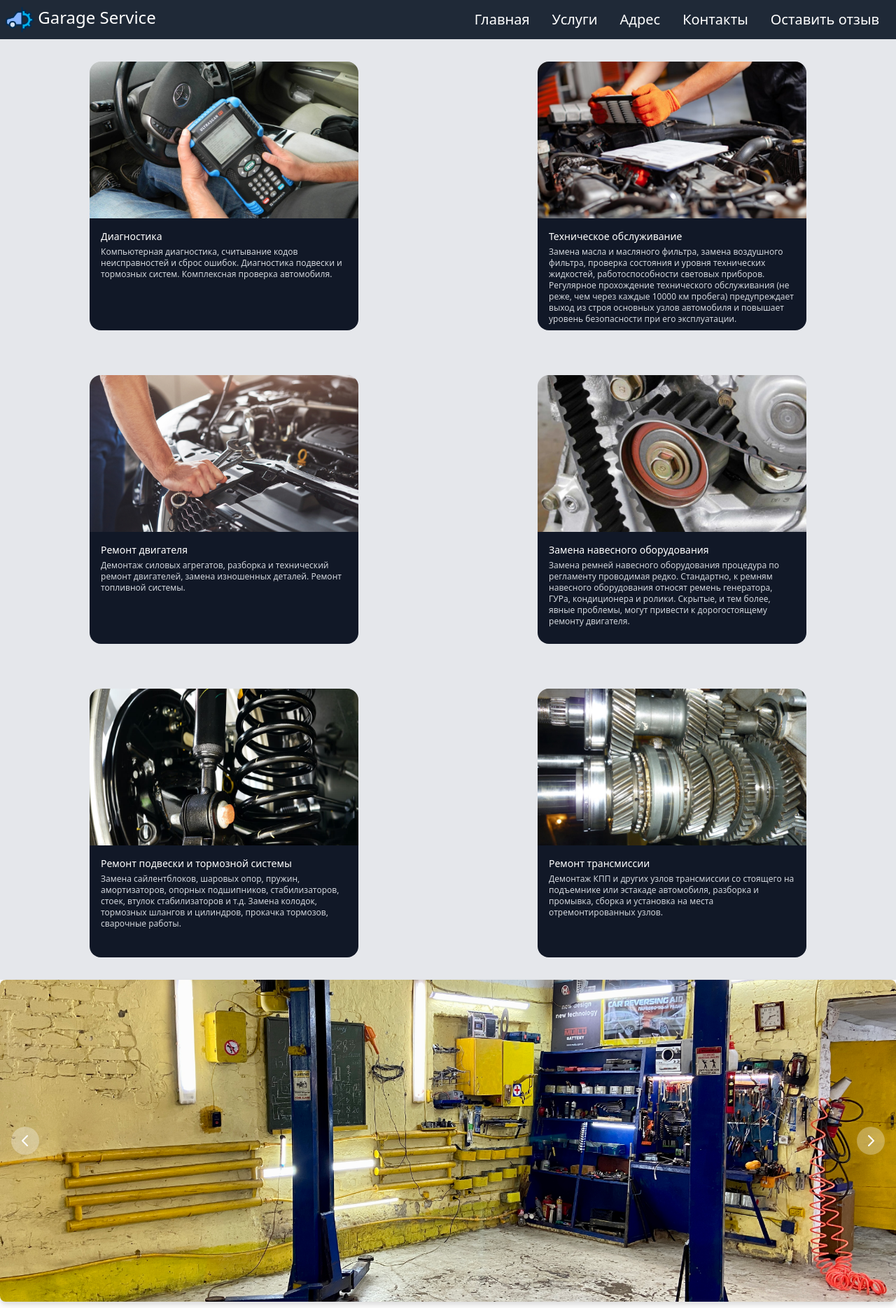
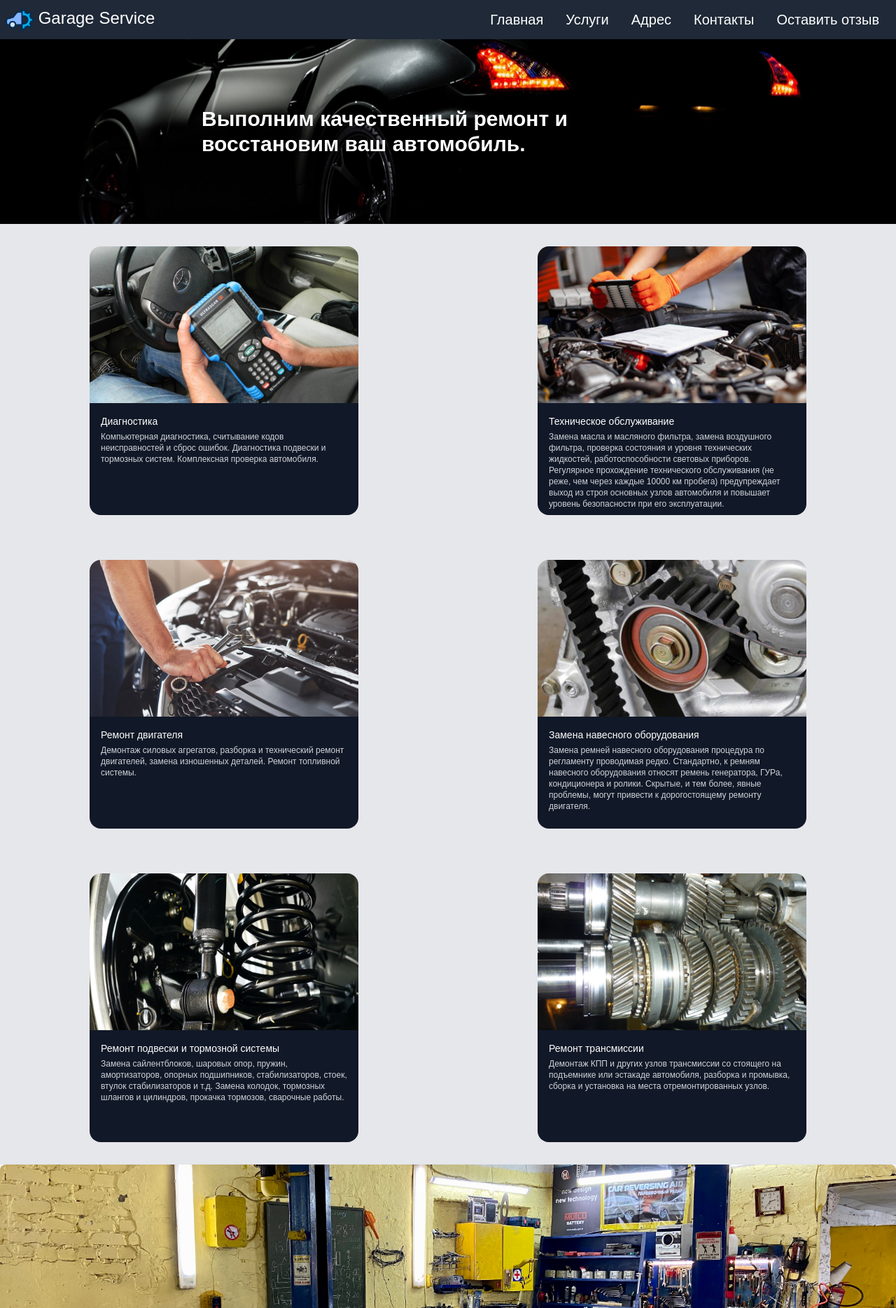
Before and after one commit to MaximKvashennikov/Car_service, a Django app: page / in a window 1280 px wide. Shown: the top 1869 px of the page at 70% size. Run offline with Django 4.2, Linux system fonts and the light colour scheme; data that the repository does not hold is empty.

Commit message:
Added header image, changed fonts

```diff
--- a/car_service/main_app/static/css/output.css
+++ b/car_service/main_app/static/css/output.css
@@ -883,6 +883,10 @@ input:checked + .toggle-bg {
 
 [role="tooltip"].invisible > [data-popper-arrow]:after {
   visibility: hidden;
+}
+
+body {
+  font-family: "Red Hat Display", sans-serif;
 }
 
 *, ::before, ::after {
@@ -1320,16 +1324,16 @@ input:checked + .toggle-bg {
   width: 1rem;
 }
 
+.max-w-4xl {
+  max-width: 56rem;
+}
+
 .max-w-md {
   max-width: 28rem;
 }
 
 .max-w-xl {
   max-width: 36rem;
-}
-
-.max-w-4xl {
-  max-width: 56rem;
 }
 
 .flex-1 {
@@ -1418,6 +1422,10 @@ input:checked + .toggle-bg {
 
 .grid-cols-7 {
   grid-template-columns: repeat(7, minmax(0, 1fr));
+}
+
+.flex-col {
+  flex-direction: column;
 }
 
 .flex-wrap {
@@ -1622,6 +1630,38 @@ input:checked + .toggle-bg {
   --tw-bg-opacity: 0.5;
 }
 
+.bg-\[url\(\"\/static\/img\/sample\.jpeg\"\)\] {
+  background-image: url("/static/img/sample.jpeg");
+}
+
+.bg-\[url\(\'\/static\/img\/sample\.jpeg\'\)\] {
+  background-image: url('/static/img/sample.jpeg');
+}
+
+.bg-\[url\(\'\/static\/img\/header\.jpg\'\)\] {
+  background-image: url('/static/img/header.jpg');
+}
+
+.bg-\[url\(\'\/static\/img\/headerImage\.jpg\'\)\] {
+  background-image: url('/static/img/headerImage.jpg');
+}
+
+.bg-cover {
+  background-size: cover;
+}
+
+.bg-left {
+  background-position: left;
+}
+
+.bg-bottom {
+  background-position: bottom;
+}
+
+.bg-no-repeat {
+  background-repeat: no-repeat;
+}
+
 .object-cover {
   -o-object-fit: cover;
      object-fit: cover;
@@ -1631,6 +1671,10 @@ input:checked + .toggle-bg {
   padding: 0.5rem;
 }
 
+.p-24 {
+  padding: 6rem;
+}
+
 .p-8 {
   padding: 2rem;
 }
@@ -1645,6 +1689,14 @@ input:checked + .toggle-bg {
 
 .p-1 {
   padding: 0.25rem;
+}
+
+.p-14 {
+  padding: 3.5rem;
+}
+
+.p-16 {
+  padding: 4rem;
 }
 
 .py-4 {
@@ -1773,6 +1825,10 @@ input:checked + .toggle-bg {
   line-height: 1.75rem;
 }
 
+.font-black {
+  font-weight: 900;
+}
+
 .font-medium {
   font-weight: 500;
 }
@@ -1791,6 +1847,14 @@ input:checked + .toggle-bg {
 
 .leading-9 {
   line-height: 2.25rem;
+}
+
+.tracking-tight {
+  letter-spacing: -0.025em;
+}
+
+.tracking-tighter {
+  letter-spacing: -0.05em;
 }
 
 .text-white {
@@ -2311,6 +2375,10 @@ input:checked + .toggle-bg {
     justify-content: space-between;
   }
 
+  .md\:p-24 {
+    padding: 6rem;
+  }
+
   .md\:py-0 {
     padding-top: 0px;
     padding-bottom: 0px;
@@ -2320,6 +2388,11 @@ input:checked + .toggle-bg {
     padding-left: 0px;
   }
 
+  .md\:text-3xl {
+    font-size: 1.875rem;
+    line-height: 2.25rem;
+  }
+
   .md\:text-lg {
     font-size: 1.125rem;
     line-height: 1.75rem;
--- a/car_service/main_app/templates/index.html
+++ b/car_service/main_app/templates/index.html
@@ -82,6 +82,13 @@
         </li>
       </ul>
     </nav>
+    <div>
+      <div class="flex items-center bg-no-repeat bg-left bg-cover bg-[url('/static/img/headerImage.jpg')]">
+        <h1 class="text-white p-16 md:p-24 font-black text-lg md:text-3xl max-w-4xl mx-auto">
+          Выполним качественный ремонт и восстановим ваш автомобиль.
+        </h1>
+      </div>
+    </div>
     <div id="repair_services" class="flex flex-wrap bg-gray-200">
       <div class="max-w-md mx-auto p-8">
         <a href="#" class="block overflow-hidden rounded-2xl">
--- a/car_service/tailwind_css/input.css
+++ b/car_service/tailwind_css/input.css
@@ -1,3 +1,9 @@
 @tailwind base;
 @tailwind components;
 @tailwind utilities;
+
+@layer base {
+  body {
+    font-family: "Red Hat Display", sans-serif;
+  }
+}
```
Also changed, not shown: car_service/main_app/static/img/headerImage.jpg (added).
